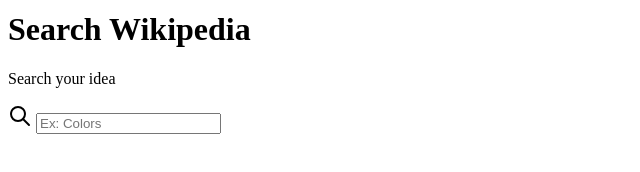
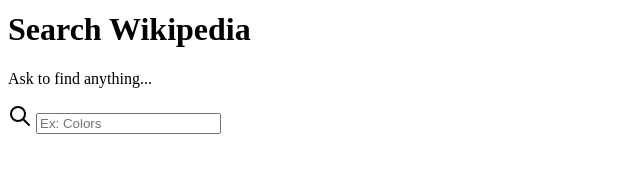
Before and after one commit to bayulaxana/wikipedia-search-alpinejs, a plain HTML site: page index.html in a window 1280 px wide. Shown: the part 144-316 px from the top of the page, 0-640 px from the left. Drawn offline with nearby package versions, Linux system fonts and the light colour scheme.

Commit message:
minor changes

```diff
--- a/index.html
+++ b/index.html
@@ -28,7 +28,7 @@
       <div class="slide-transition" id="banner-wrapper">
         <img src="./img/wikipedia-logo.png" alt="wikipedia" class="mb-3">
         <h1 class="display-6 font-weight-bold">Search Wikipedia</h1>
-        <p class="font-weight-light text-muted">Search your idea</p>
+        <p class="font-weight-light text-muted">Ask to find anything...</p>
       </div>
 
       <div class="mb-4"></div>
```
